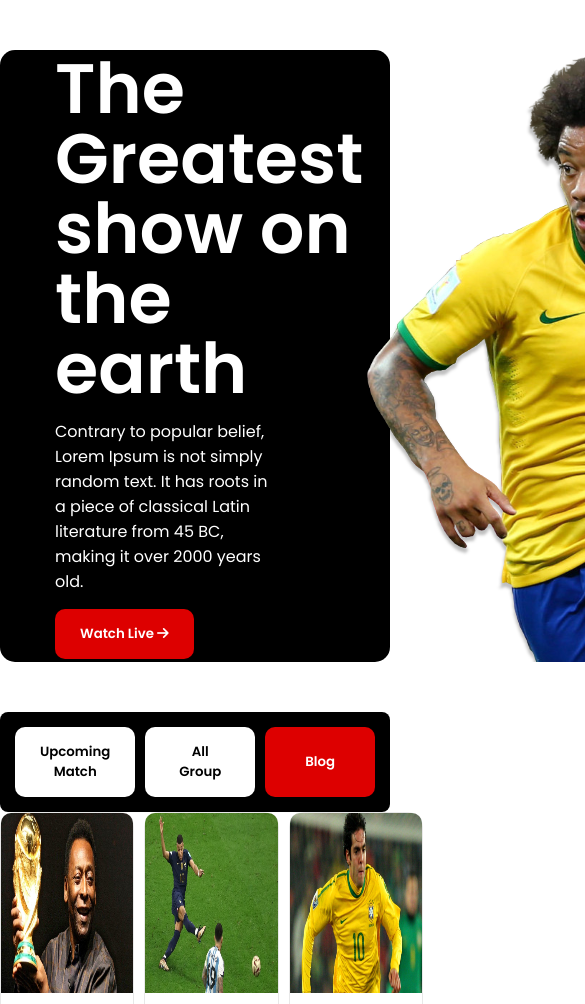
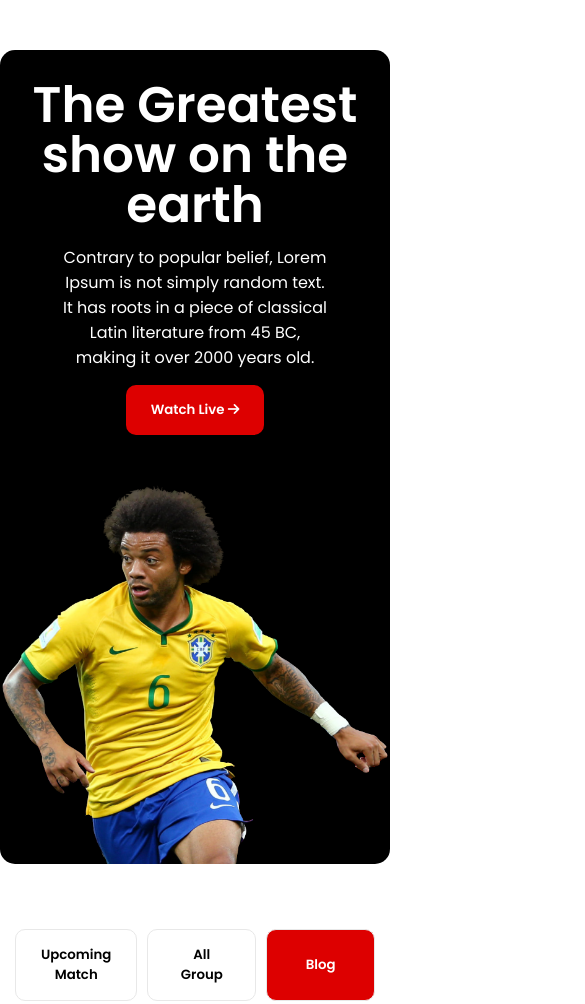
Before and after one commit to Anika-55/FIFA-World-Cup, a plain HTML site: page index.html in a window 390 px wide. Shown: the top 1004 px of the page, 585 px wide, since content can reach past the window. Drawn offline with Linux system fonts and the light colour scheme.

Commit message:
added responsive for laptop and mobile divice

```diff
--- a/CSS/style.css
+++ b/CSS/style.css
@@ -3,6 +3,9 @@
     padding: 0;
     margin: 0;
     font-family: "Poppins", sans-serif;
+}
+img{
+    max-width: 100%;
 }
 .container{
     max-width: 1140px;
@@ -26,7 +29,8 @@
     margin: 50px auto;
 }
 .banner-left{
-    padding-left: 55px;
+    padding-left: 45px;
+    flex: 1;
 }
 .banner h2{
     font-size: 70px;
@@ -35,6 +39,9 @@
 }
 .banner-right img{
     display: block;
+}
+.banner-right{
+    flex: 1;
 }
 .banner p{
     color: white;
@@ -96,16 +103,49 @@
     color: #161616cc;
 }
 
-/* resposive */
+/* resposive  for laptop/tab*/
 @media (max-width:992px) {
+    /* banner */
+    .banner h2{
+        font-size: 50px;
+        line-height: 50px;
+    }
+    /* upcoming matches */
     .upcoming-matches{
         flex-direction: column;
     }
     .upcoming-matches-left{
         flex-direction: row;
         width: 100%;
+        background: transparent;
     }
     .upcoming-matches-left > *{
         flex: 1;
     }
+    .upcoming-matches-left .btn{
+        border: 1px solid rgba(232, 232, 232);
+    }
+    .upcoming-matches-right{
+        grid-template-columns: repeat(2, 1fr);
+    }
 }
+ /* responsive for mobile */
+
+@media screen and (max-width:768px) {
+    .banner{
+        flex-direction: column;
+        text-align: center;
+    }
+    .banner .banner-left{
+        margin-bottom: 50px;
+        padding-left: 0;
+        padding-top: 30px;
+    }
+    .banner .banner-left p{
+        /* max-width: 100%; */
+        margin:15px auto;
+    }
+    .upcoming-matches-right{
+        grid-template-columns: repeat(1, 1fr);
+    }
+}
```
Also changed, not shown: index.html (+1 -1 lines).
